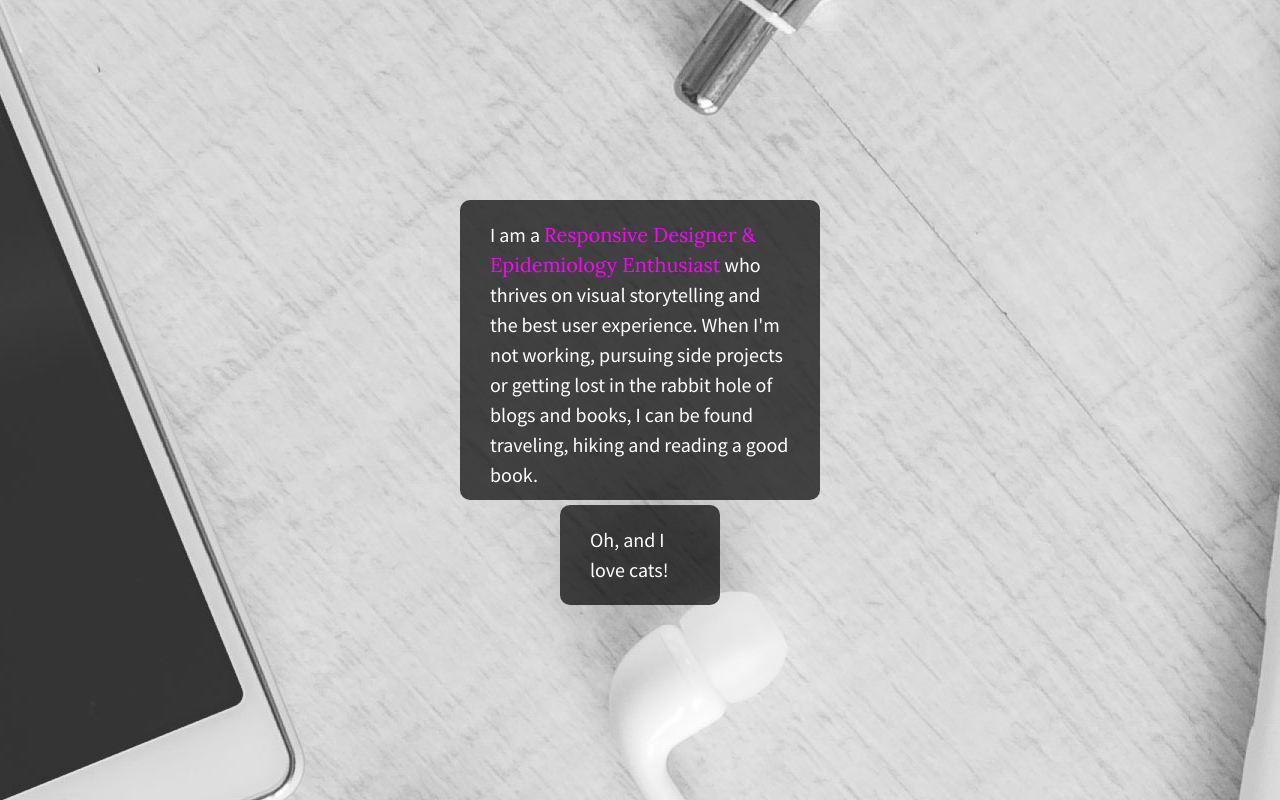
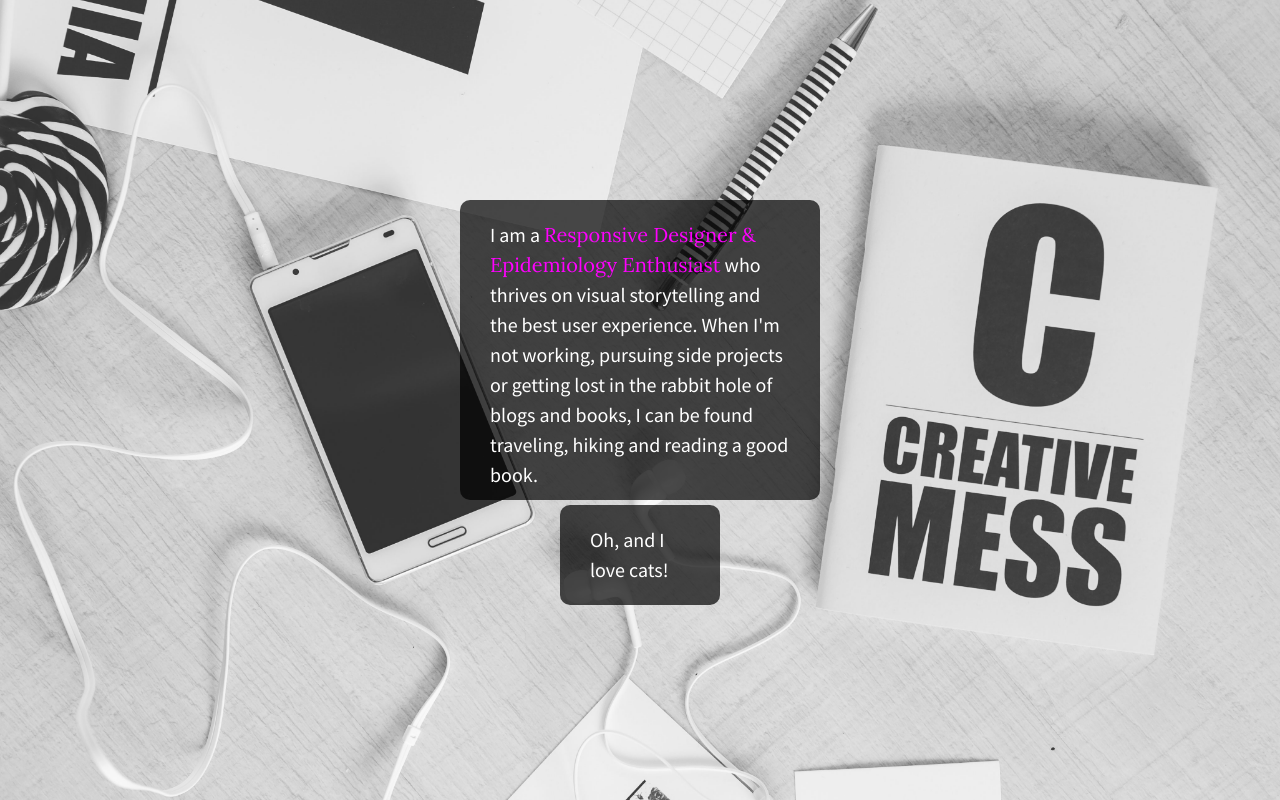
Before and after one commit to cgodbout412/flexbox-customize, a plain HTML site: page index.html in a window 1280 px wide. Drawn offline with nearby package versions, Linux system fonts and the light colour scheme.

Commit message:
img update

```diff
--- a/css/main.css
+++ b/css/main.css
@@ -97,9 +97,10 @@ textarea {
 
 /*Large Background Image*/
 html {
-  background: url(../img/bkgd2.jpg) no-repeat center center fixed;
+  background: url(../img/bkgd2.jpg) no-repeat center center;
   height: 100%;
-   /* set height to 100% - these are important for allowing content to vertically align */
+  background-size: cover;
+  /* set height to 100% - these are important for allowing content to vertically align */
 }
 
 body {
```
